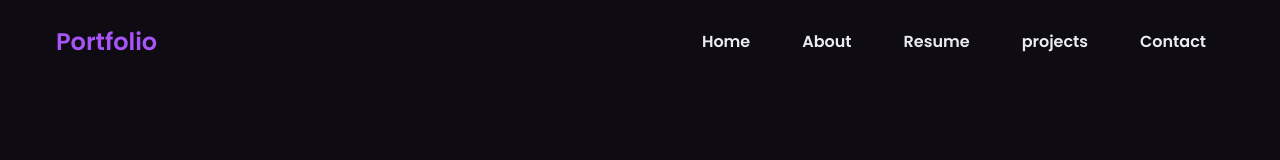
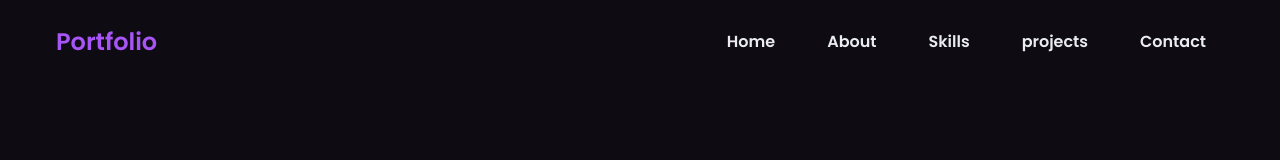
Before and after one commit to udayrajwarkade0/portfolio, a plain HTML site: page index.html in a window 1280 px wide. Shown: the top 160 px of the page. Drawn offline with nearby package versions, Linux system fonts and the light colour scheme.

Commit message:
Update index.html

```diff
--- a/index.html
+++ b/index.html
@@ -22,7 +22,7 @@
         <ul>
           <li><a href="#">Home</a></li>
           <li><a href="#">About</a></li>
-          <li><a href="#">Resume</a></li>
+          <li><a href="#">Skills</a></li>
           <li><a href="#">projects</a></li>
           <li><a href="#">Contact</a></li>
         </ul>
```
